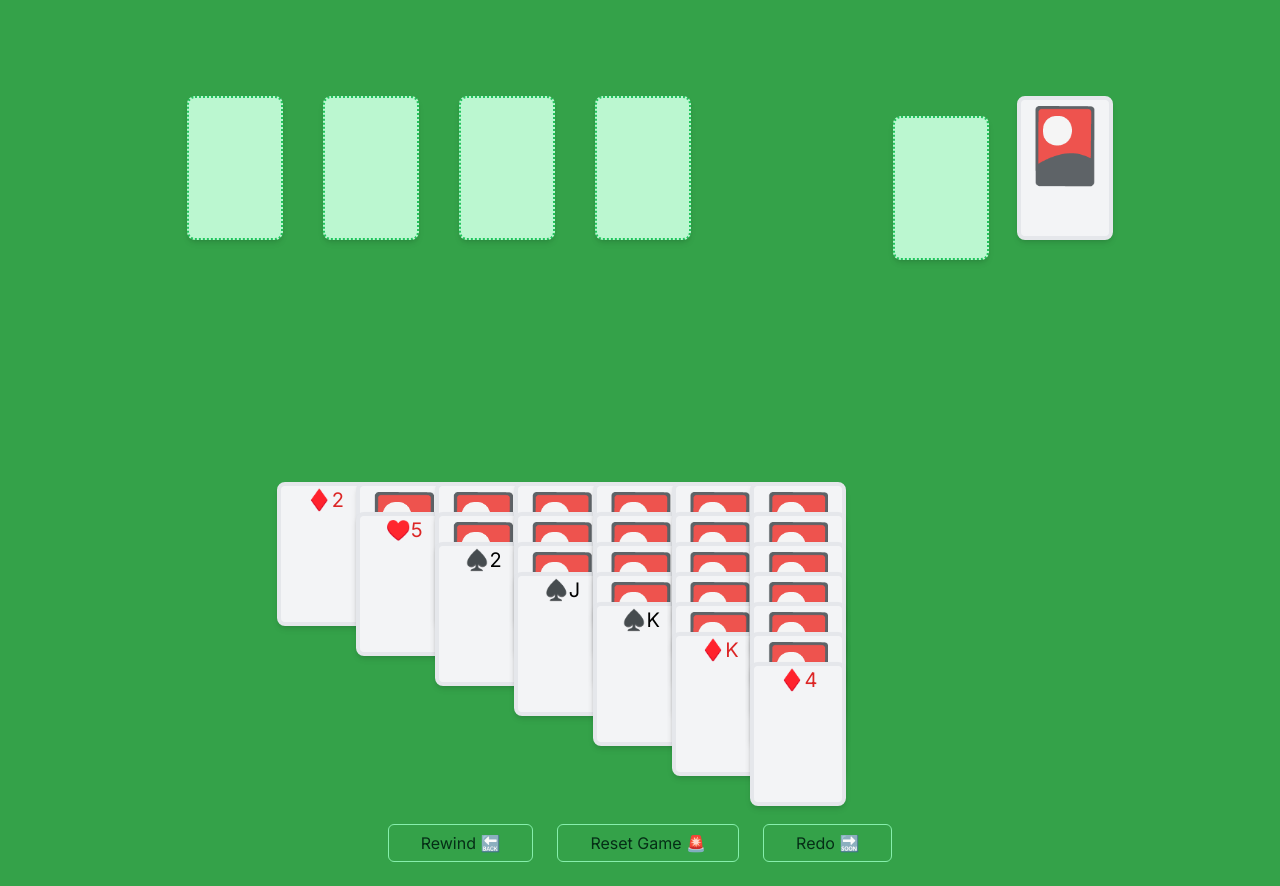
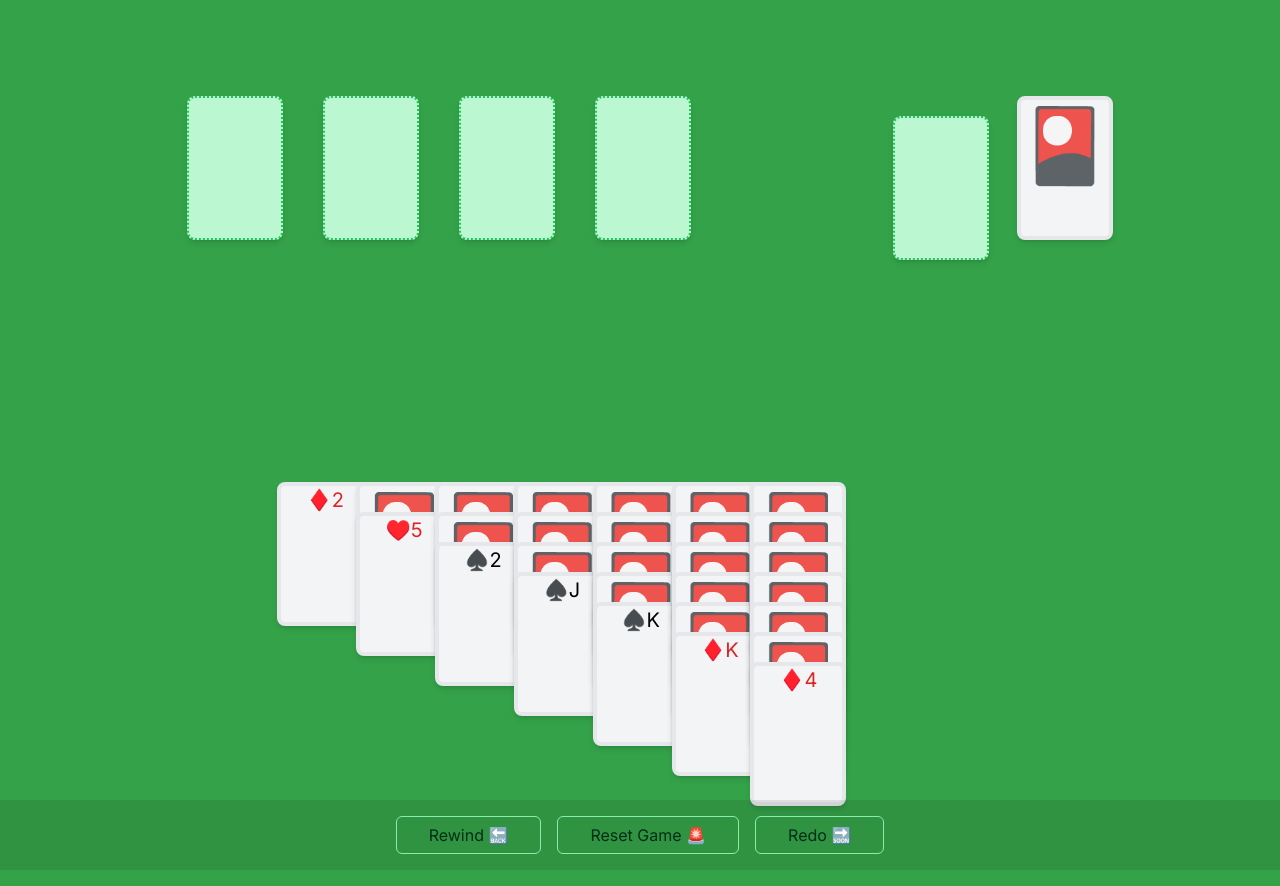
Before and after one commit to hasToggle/solitaire-srsly, a Next.js app: page / in a window 1280 px wide. Built offline with nearby package versions, Linux system fonts and the light colour scheme.

Commit message:
add subtle background color to footer, so fancy

```diff
--- a/app/page.tsx
+++ b/app/page.tsx
@@ -82,8 +82,8 @@ export default function Home() {
           </div>
         </div>
       </main>
-      <footer className="flex justify-center gap-x-6 p-6">
-        <button className="rounded-md border border-green-300 px-8 py-1.5 text-green-950 transition ease-in-out hover:bg-white">
+      <footer className="relative z-50 flex justify-center gap-x-4 bg-black/[.09] p-4">
+        <button className="z-10 rounded-md border border-green-300 px-8 py-1.5 text-green-950 transition ease-in-out hover:bg-white">
           Rewind 🔙
         </button>
         <button
```
